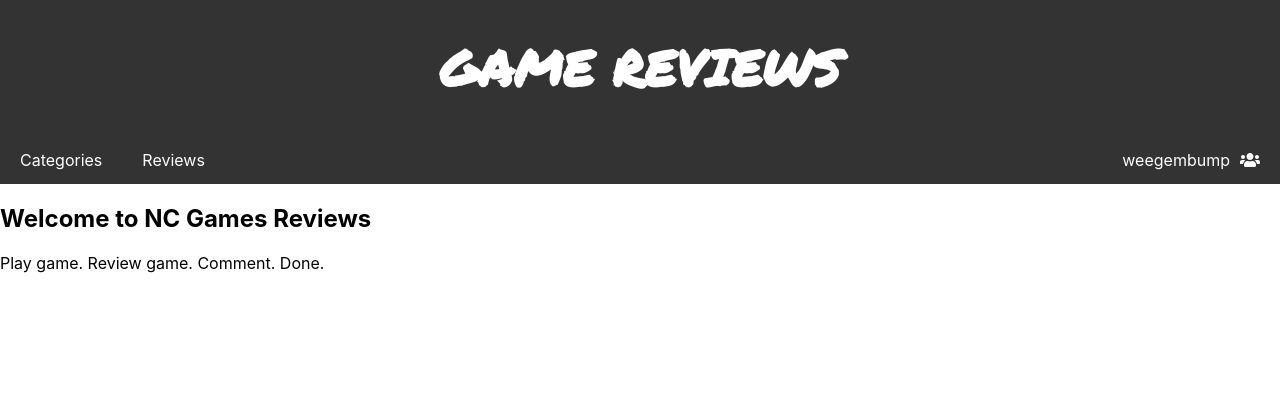
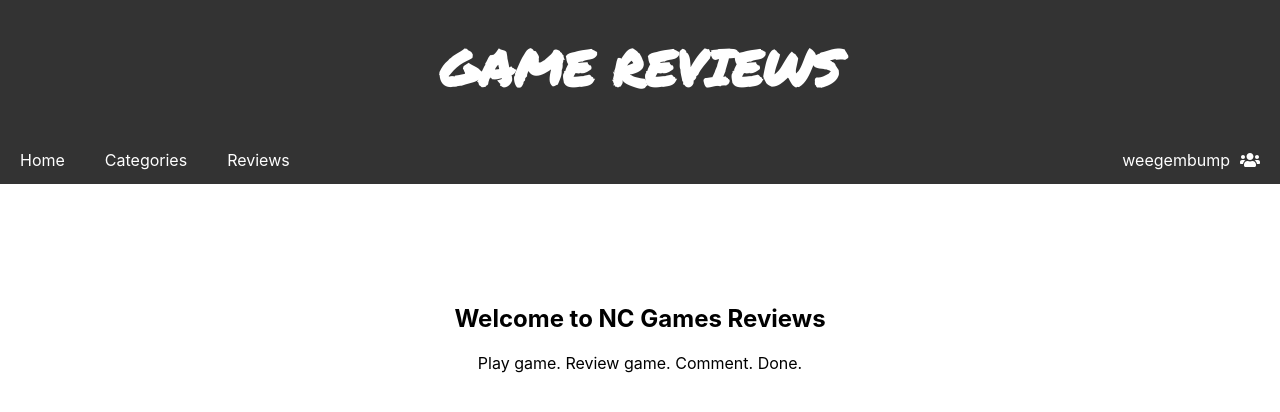
Before and after one commit to Emikokobeans/nc-games, a React (Create React App) app: page / in a window 1280 px wide. Shown: the top 412 px of the page. Built offline with nearby package versions, Linux system fonts and the light colour scheme.

Commit message:
add home link to nav

```diff
--- /dev/null
+++ b/src/components/Homepage.css
@@ -0,0 +1,4 @@
+.Homepage {
+  text-align: center;
+  padding-top: 100px;
+}
--- a/src/components/Homepage.jsx
+++ b/src/components/Homepage.jsx
@@ -1,3 +1,5 @@
+import './Homepage.css';
+
 const Homepage = () => {
   return (
     <main className='Homepage'>
--- a/src/components/Nav.jsx
+++ b/src/components/Nav.jsx
@@ -10,6 +10,9 @@ const Nav = () => {
 
   return (
     <nav className='Nav'>
+      <Link to='/' key='homepage' className='link'>
+        Home
+      </Link>
       <Link to='/categories' key='categories' className='link'>
         Categories
       </Link>
```
